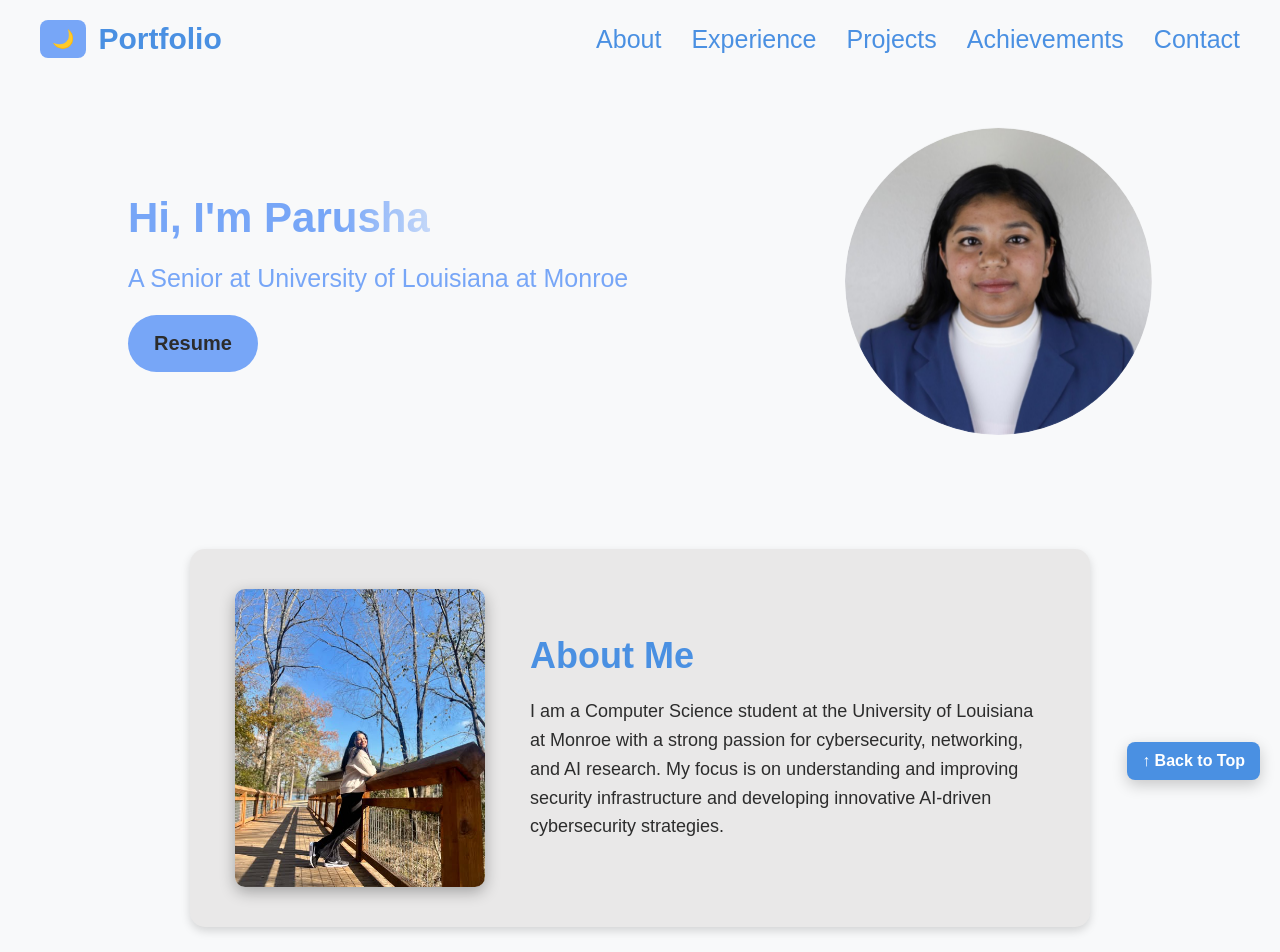
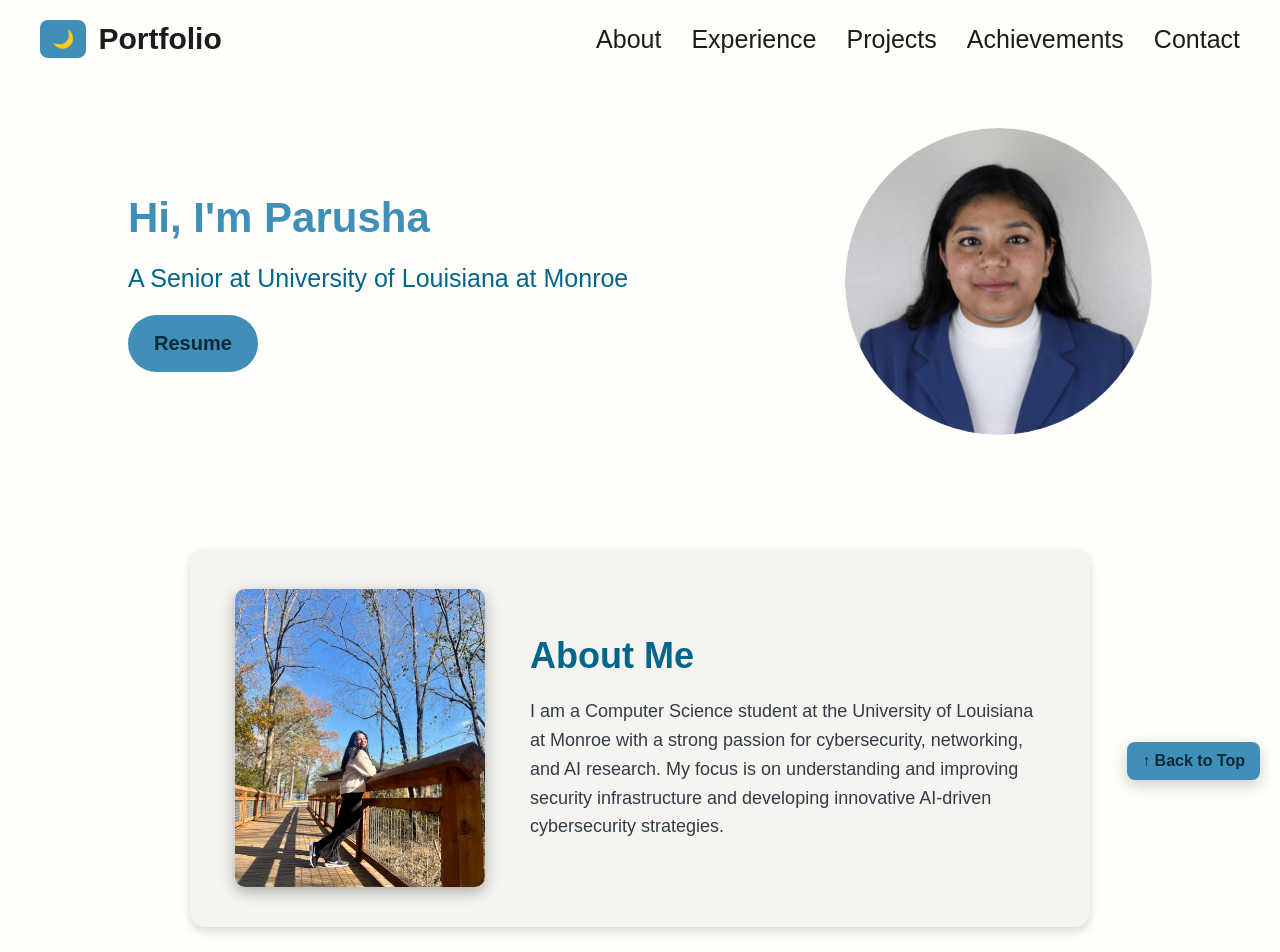
Before and after one commit to Parusharaut/react-portfolio, a React (Vite) app: page / in a window 1280 px wide. Shown: the top 952 px of the page. Built offline with nearby package versions, Linux system fonts and the light colour scheme.

Commit message:
Refactor color variables in CSS modules for improved consistency and readability

```diff
--- a/src/Components/About.module.css
+++ b/src/Components/About.module.css
@@ -48,7 +48,7 @@
 .title {
   font-size: 36px;
   font-weight: 700;
-  color: var(--color-primary);
+  color: var(--color-text);
   margin-bottom: 20px;
 }
 
@@ -56,6 +56,7 @@
   font-size: 18px;
   line-height: 1.6;
   max-width: 600px;
+  color: var(--color-subtext);
 }
 
 /* Responsive Design */
--- a/src/Components/Achievement.module.css
+++ b/src/Components/Achievement.module.css
@@ -39,12 +39,12 @@
 
 .achievementCard h3 {
   font-size: 20px;
-  color: var(--color-primary);
+  color: var(--color-text);
 }
 
 .achievementCard p {
   font-size: 16px;
-  color: var(--color-text);
+  color: var(--color-subtext);
 }
 /* Buttons */
 .projectLinks {
@@ -54,7 +54,7 @@
 
 .sourceBtn {
   background: var(--color-secondary);
-  color: var(--color-text);
+  color: var(--color-accent);
   padding: 10px 15px;
   border-radius: 8px;
   text-decoration: none;
--- a/src/Components/Contact.module.css
+++ b/src/Components/Contact.module.css
@@ -29,6 +29,7 @@
   align-items: center;
   gap: 10px;
   background: var(--card-bg);
+  color : var(--color-text);
   padding: 12px 20px;
   border-radius: 10px;
   box-shadow: 0px 5px 15px var(--card-shadow);
@@ -63,8 +64,8 @@
   position: fixed;
   bottom: 20px;
   right: 20px;
-  background: var(--color-primary);
-  color: white;
+  background: var(--color-secondary);
+  color: var(--color-accent);
   padding: 10px 15px;
   font-size: 16px;
   border: none;
--- a/src/Components/Experience.module.css
+++ b/src/Components/Experience.module.css
@@ -44,6 +44,7 @@
   text-align: center;
   font-style: bold;
   font-size: 30px;
+  color: var(--color-text);
 }
 
 /* Skill Grid */
@@ -53,6 +54,7 @@
   gap: 20px;
   justify-content: center;
   padding: 20px 0;
+
 }
 
 /* Skill Cards */
@@ -64,7 +66,7 @@
   background: var(--card-bg);
   padding: 15px;
   border-radius: 12px;
-  box-shadow: 0px 5px 15px var(--card-shadow);
+  box-shadow: 0px 5px 15px var(--card-accent);
   transition: transform 0.3s ease, box-shadow 0.3s ease;
   width: 110px;
   height: 110px;
@@ -125,12 +127,12 @@
 /* Experience Content */
 .experienceContent {
   flex: 1;
-  color: var(--color-text);
+  color: var(--color-subtext);
 }
 
 .experienceContent h3 {
   font-size: 22px;
-  color: var(--color-primary);
+  color: var(--color-text);
   margin-bottom: 8px;
 }
 
--- a/src/Components/Hero.module.css
+++ b/src/Components/Hero.module.css
@@ -22,14 +22,14 @@
 .title {
   font-size: 42px;
   font-weight: 700;
-  color: black;
   margin-bottom: 22px;
   font-family: var(--font-roboto);
   background-clip: text;
   background: linear-gradient(
-    90deg,
-    var(--color-secondary) 70%,
-    rgba(14, 14, 14, 0) 120%
+  90deg,
+  var(--color-secondary) 100%,
+  var(--color-secondary) 100%
+
   );
   -webkit-text-fill-color: transparent;
   -webkit-background-clip: text;
@@ -39,13 +39,14 @@
   font-size: 25px;
   font-family: var(--font-roboto);
   margin-bottom: 22px;
+  color: var(--color-text);
 
 }
 
 .contactBtn {
   text-decoration: none;
   background: var(--color-secondary);
-  color: var(--color-text);
+  color: var(--color-accent);
   border-radius: 90px;
   font-size: 20px;
   font-weight: 600;
--- a/src/Components/Project.module.css
+++ b/src/Components/Project.module.css
@@ -47,13 +47,13 @@
 .projectContent h3 {
   font-size: 22px;
   font-weight: 600;
-  color: var(--color-secondary);
+  color: var(--color-text);
   margin-bottom: 10px;
 }
 
 .projectContent p {
   font-style: italic;
-  color: var(--color-text);
+  color: var(--color-secondary);
   margin-bottom: 15px;
 }
 
@@ -77,7 +77,7 @@
 
 .sourceBtn {
   background: var(--color-secondary);
-  color: var(--color-text);
+  color: var(--color-accent);
   padding: 10px 18px;
   border-radius: 8px;
   text-decoration: none;
--- a/src/vars.css
+++ b/src/vars.css
@@ -1,25 +1,25 @@
 :root {
-  --color-text: #2C2C2C; /* Dark Gray for readability */
-  --color-subtext: #474646;
-  --color-bg: #F8F9FA; /* Light, soft background */
-  --color-primary: #4A90E2; /* Soft Blue */
-  --color-secondary: #77A6F7; /* Lighter Blue for contrast */
-  --color-accent: #0f0b0b; /* Warm accent color */
+  --color-text: #00668c; /* Dark Gray for readability */
+  --color-subtext: #313d44;
+  --color-bg: #fffefb; /* Light, soft background */
+  --color-primary: #1d1c1c; /* Soft Blue */
+  --color-secondary: #3f8fb8; /* Lighter Blue for contrast */
+  --color-accent:  #092a36; /* Warm accent color */
   --card-shadow: rgba(0, 0, 0, 0.15);
   --card-hover-shadow: rgb(33, 32, 32) ;
-  --card-bg: rgb(233, 232, 232);
+  --card-bg: #f5f4f1;
 }
 
 [data-theme="dark"] {
-  --color-text: #F8F9FA;
-  --color-subtext: #d2d2d2;
-  --color-bg: #000000;
-  --color-primary: #77A6F7;
-  --color-secondary: #4A90E2;
-  --color-accent: #f6f6f6;
-  --card-shadow: rgba(0, 0, 0, 0.15) ;
+  --color-text: #cee8ff;
+  --color-subtext: #e0e0e0;
+  --color-bg: #0F1C2E;
+  --color-primary: #FFFFFF;
+  --color-secondary: #acc2ef;
+  --color-accent: #1F3A5F;
+  --card-shadow: #0F1C2E ;
   --card-hover-shadow: rgb(255, 254, 254);
-  --card-bg: rgb(56, 56, 56);
+  --card-bg: #374357;
 }
 /* Global Styles */
 body {
```
